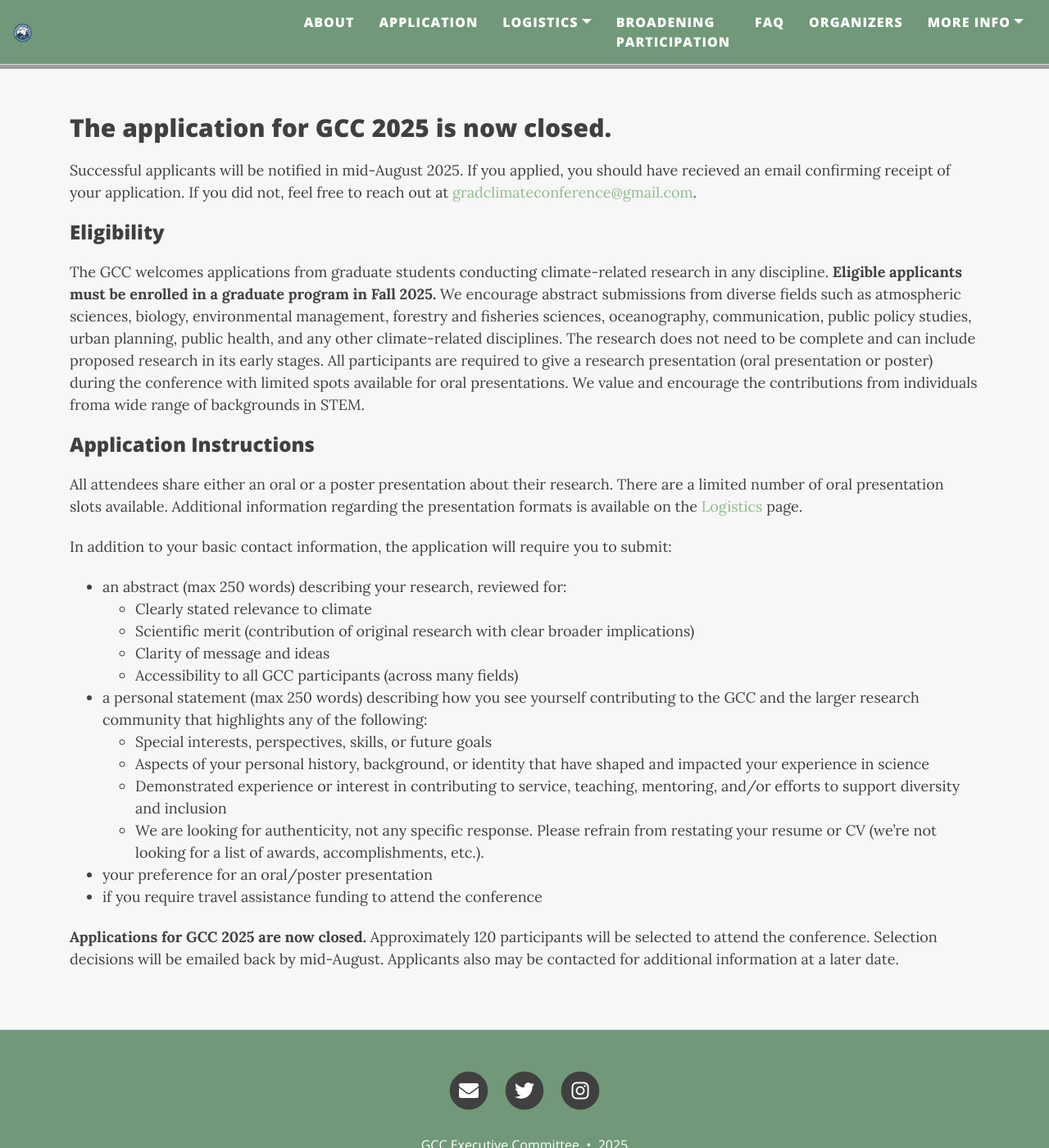
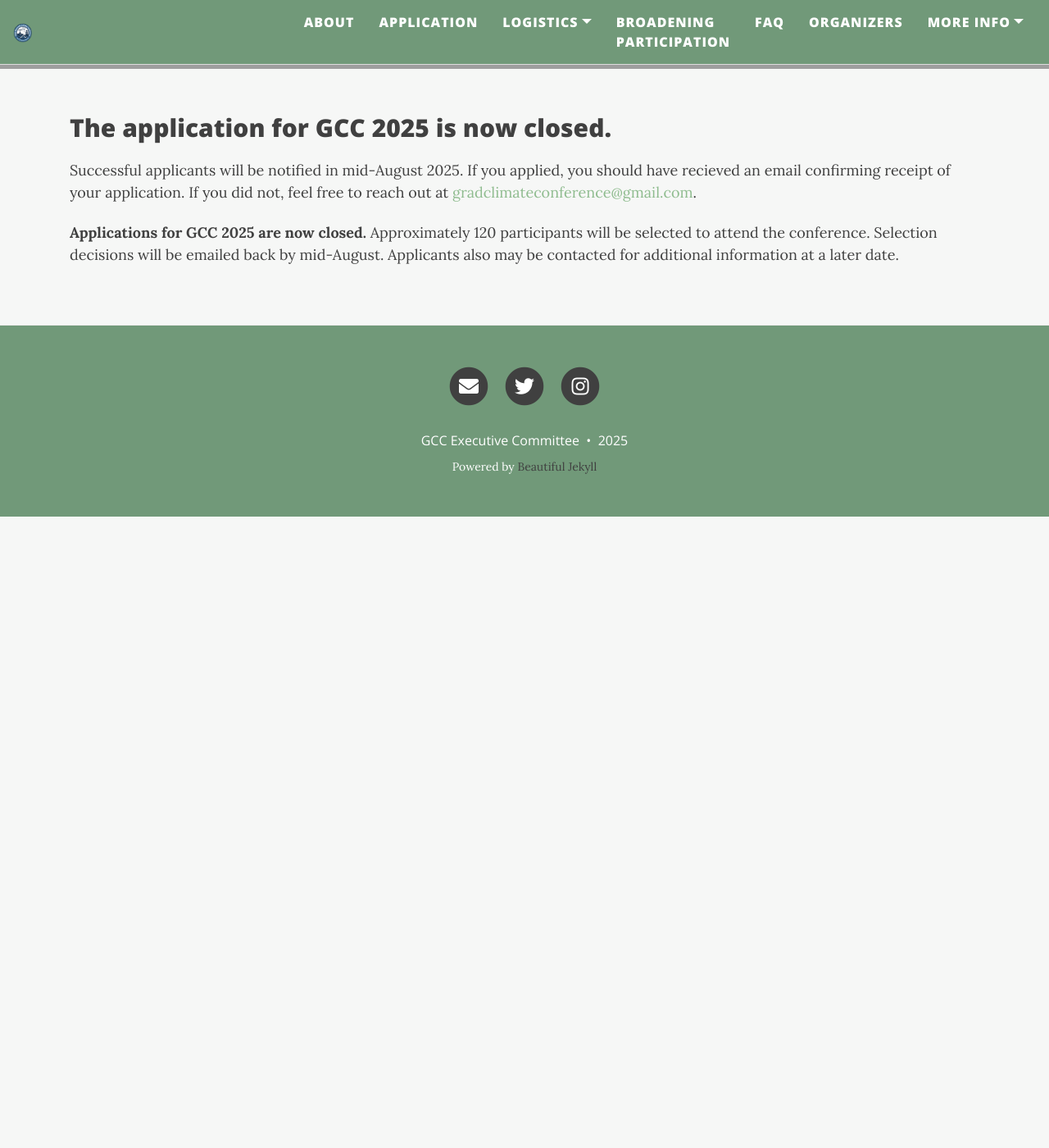
Before and after one commit to graduateclimateconference/graduateclimateconference.github.io, a Jekyll site: the page built from application.md, in a window 1280 px wide and 1400 px high, scrolled down 461 px. Shown: the whole window at 82% size. Built offline with Jekyll 4.4.1, drawn with Linux system fonts in a browser that asks for light colours; nearby versions of some CDN libraries; after the commit the page ends 1091 px from its top, so only the background shows below that.

Commit message:
Update application.md

```diff
--- a/application.md
+++ b/application.md
@@ -49,13 +49,13 @@ Successful applicants will be notified in mid-August 2025. If you applied, you s
 <!-- ### Application for GCC 2024 are closed! -->
 
 
-### Eligibility
-The GCC welcomes applications from graduate students conducting climate-related research in any discipline. __Eligible applicants must be enrolled in a graduate program in Fall 2025.__ We encourage abstract submissions from diverse fields such as atmospheric sciences, biology, environmental management, forestry and fisheries sciences, oceanography, communication, public policy studies, urban planning, public health, and any other climate-related disciplines. The research does not need to be complete and can include proposed research in its early stages. All participants are required to give a research presentation (oral presentation or poster) during the conference with limited spots available for oral presentations. We value and encourage the contributions from individuals froma wide range of backgrounds in STEM.
+<!-- ### Eligibility-->
+<!-- The GCC welcomes applications from graduate students conducting climate-related research in any discipline. __Eligible applicants must be enrolled in a graduate program in Fall 2025.__ We encourage abstract submissions from diverse fields such as atmospheric sciences, biology, environmental management, forestry and fisheries sciences, oceanography, communication, public policy studies, urban planning, public health, and any other climate-related disciplines. The research does not need to be complete and can include proposed research in its early stages. All participants are required to give a research presentation (oral presentation or poster) during the conference with limited spots available for oral presentations. We value and encourage the contributions from individuals froma wide range of backgrounds in STEM.-->
 
 <!--### Applications for GCC 2025 will begin by mid-May. Please check this site regularly for updates.-->
-### Application Instructions
+<!--### Application Instructions-->
 
-All attendees share either an oral or a poster presentation about their research. There are a limited number of oral presentation slots available. Additional information regarding the presentation formats is available on the [Logistics](https://graduateclimateconference.github.io/logistics/) page.
+<!--All attendees share either an oral or a poster presentation about their research. There are a limited number of oral presentation slots available. Additional information regarding the presentation formats is available on the [Logistics](https://graduateclimateconference.github.io/logistics/) page.
 
 In addition to your basic contact information, the application will require you to submit:
 - an abstract (max 250 words) describing your research, reviewed for:
@@ -69,6 +69,6 @@ In addition to your basic contact information, the application will require you
     - Demonstrated experience or interest in contributing to service, teaching, mentoring, and/or efforts to support diversity and inclusion
     - We are looking for authenticity, not any specific response. Please refrain from restating your resume or CV (we're not looking for a list of awards, accomplishments, etc.).
 - your preference for an oral/poster presentation
-- if you require travel assistance funding to attend the conference
+- if you require travel assistance funding to attend the conference-->
 
 __Applications for GCC 2025 are now closed.__ Approximately 120 participants will be selected to attend the conference. Selection decisions will be emailed back by mid-August. Applicants also may be contacted for additional information at a later date.
```
